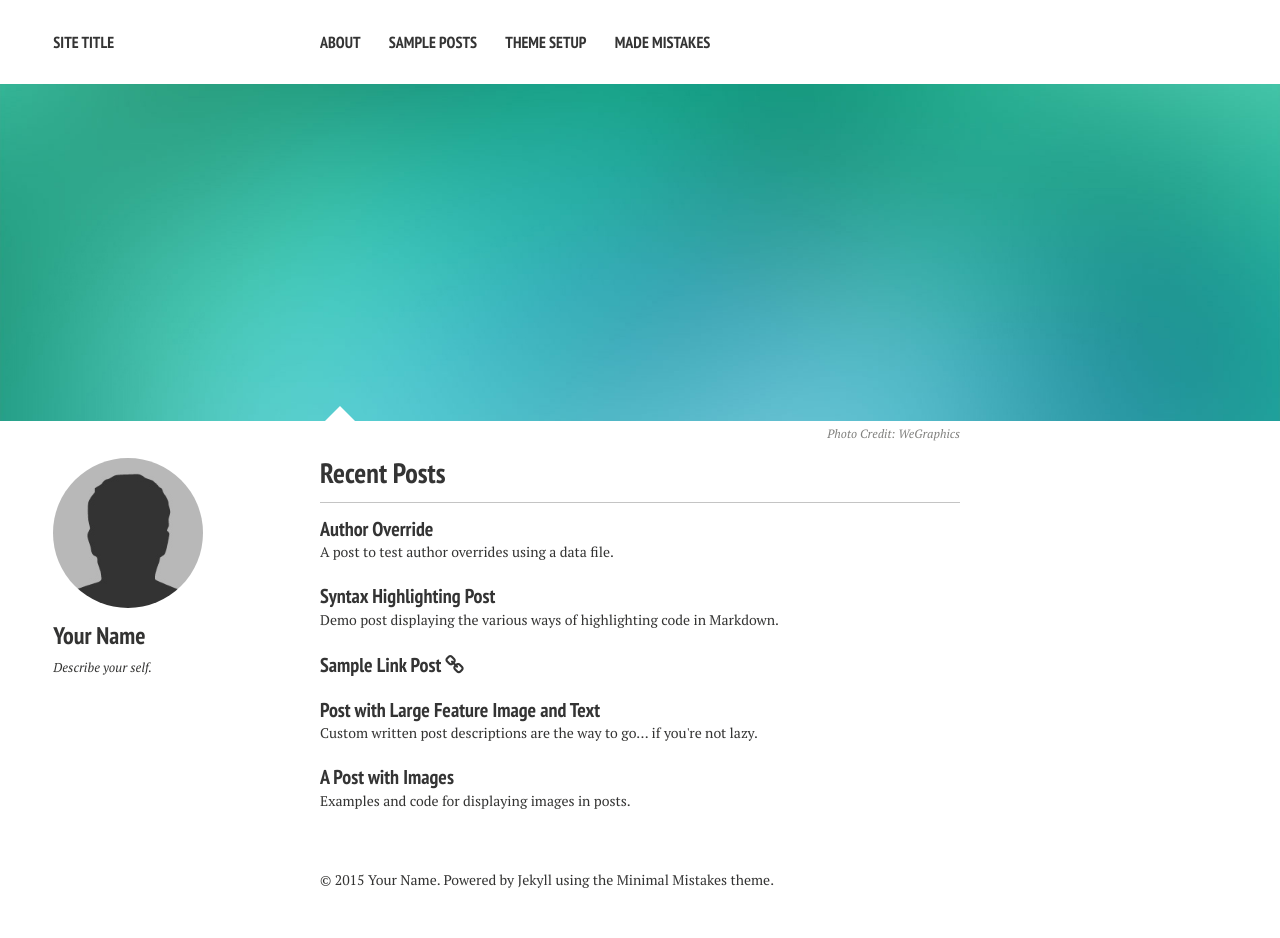
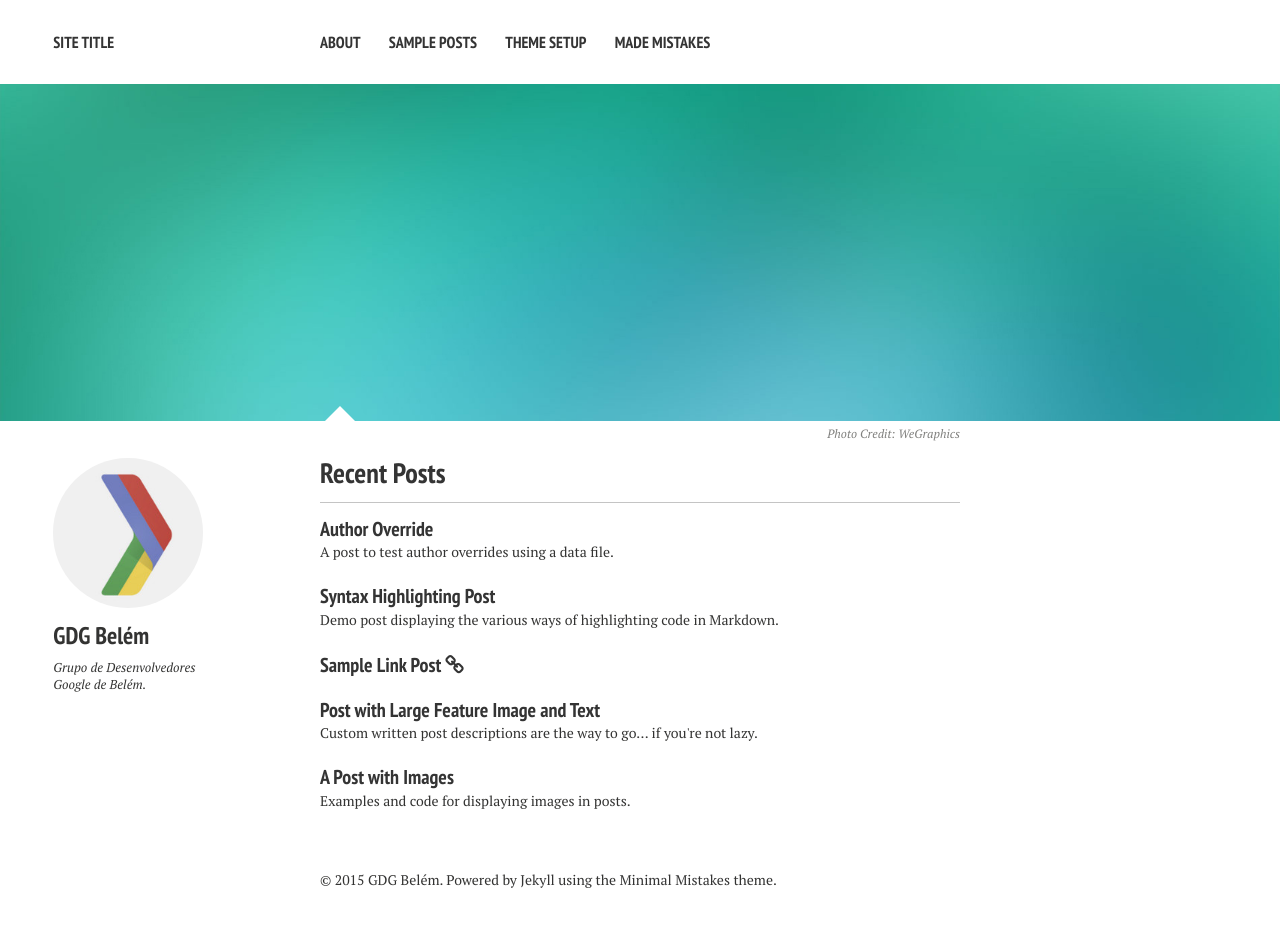
Before and after one commit to ramonrabello/site-gdgbelem, a Jekyll site: the page built from index.md, in a window 1280 px wide. Built offline with Jekyll 4.4.1, drawn with Linux system fonts in a browser that asks for light colours; nearby versions of some CDN libraries.

Commit message:
Altera bio

```diff
--- a/_config.yml
+++ b/_config.yml
@@ -26,9 +26,9 @@ kramdown:
 
 # Site owner
 owner:
-  name: Your Name
+  name: GDG Belém
   avatar: bio-photo.jpg
-  bio: "Describe your self."
+  bio: "Grupo de Desenvolvedores Google de Belém."
   email:
   disqus-shortname:
   twitter: #username
```
Also changed, not shown: images/bio-photo.jpg.
